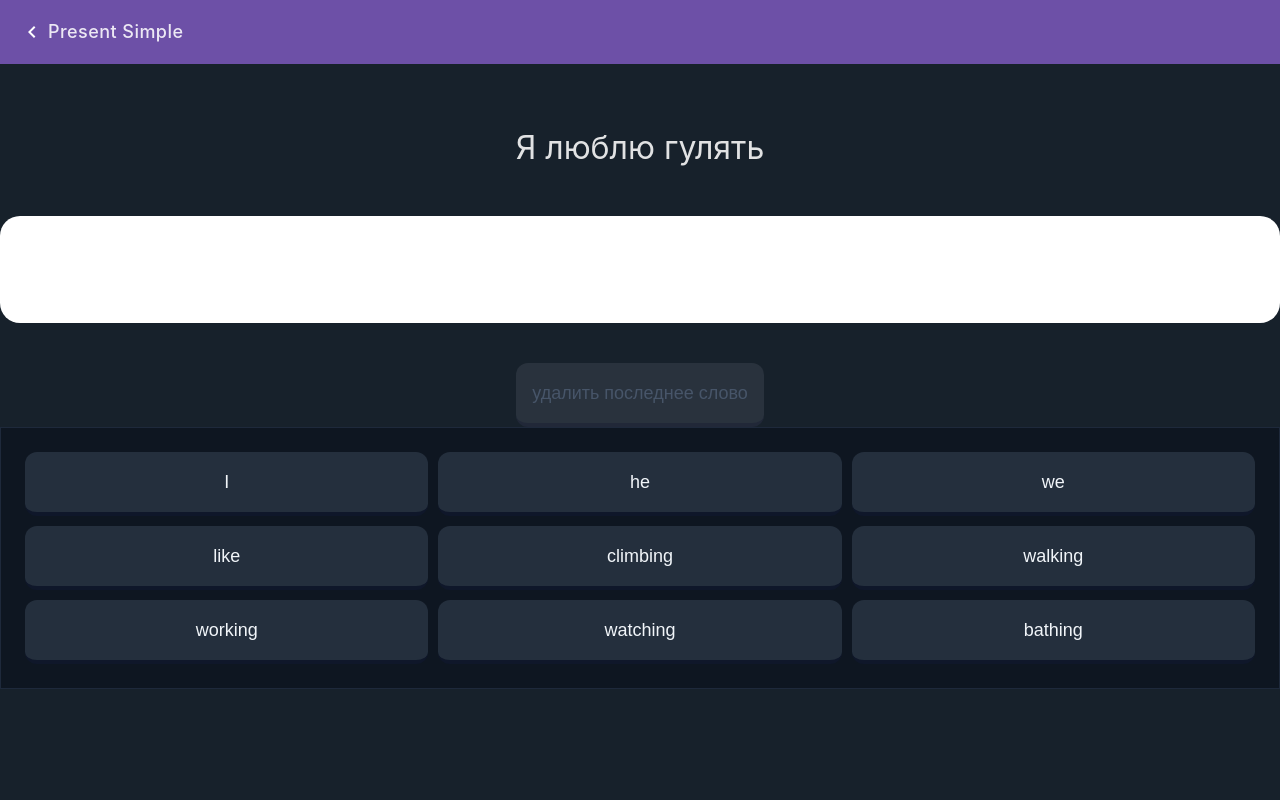
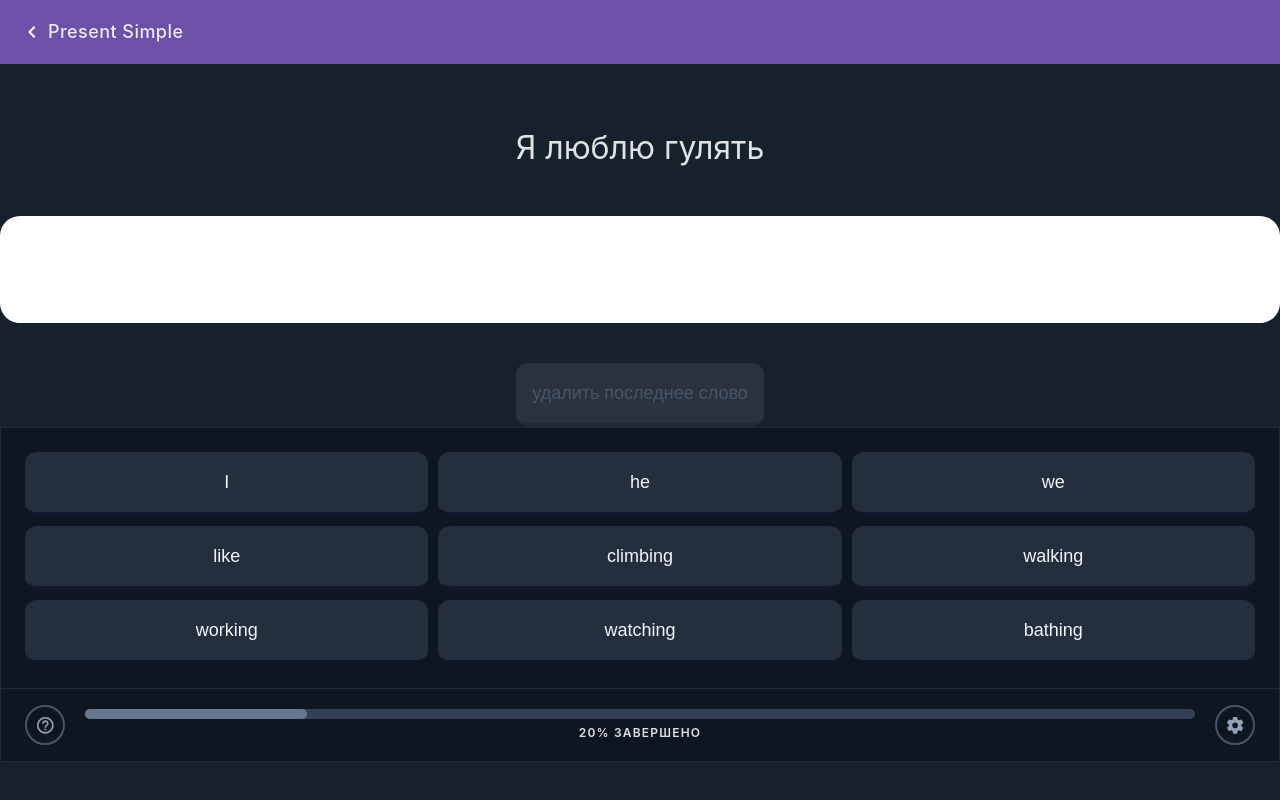
Before and after one commit to HunterM7/easy-english-telegram, a React (Vite) app: page /lessons/1 in a window 1280 px wide. Built offline with nearby package versions, Linux system fonts and the light colour scheme; what @telegram-apps/sdk-react would draw is missing.

Commit message:
Добавил отображение футера.

```diff
--- /dev/null
+++ b/src/pages/lesson-page/lesson-page-footer/lesson-page-footer.scss
@@ -0,0 +1,49 @@
+.lesson-page-footer {
+    width: 100%;
+    flex: 1;
+    display: flex;
+    align-items: center;
+    gap: 20px;
+    padding: 16px 24px;
+    background-color: #0E1621;
+    border: 1px solid #1E293B;
+    border-top: none;
+
+    &__button {
+        width: 40px;
+        height: 40px;
+        display: flex;
+        justify-content: center;
+        align-items: center;
+        border: 2px solid #475569;
+        border-radius: 100%;
+    }
+
+    &__progress {
+        flex: 1;
+    }
+
+    &__progress-bar {
+        height: 10px;
+        border-radius: 10px;
+        background-color: #334155;
+    }
+
+    &__progress-bar-completed {
+        width: 0;
+        height: 10px;
+        border-radius: 10px;
+        background-color: #65768E;
+        transition: width 250ms cubic-bezier(0.4, 0, 0.2, 1);
+    }
+
+    &__progress-text {
+        margin-top: 6px;
+        font-size: 12px;
+        font-weight: 600;
+        line-height: 16px;
+        letter-spacing: 1.2px;
+        text-align: center;
+        text-transform: uppercase;
+    }
+}
--- /dev/null
+++ b/src/pages/lesson-page/lesson-page-footer/lesson-page-footer.tsx
@@ -0,0 +1,28 @@
+import settingsIcon from '#src/icons/settings.svg'
+import helpOutlinedIcon from '#src/icons/helpOutlined.svg'
+import './lesson-page-footer.scss';
+
+interface Props {
+  progress: number
+}
+
+export function LessonPageFooter(props: Props) {
+  const { progress } = props;
+
+  return (
+    <div className='lesson-page-footer'>
+        <div className="lesson-page-footer__button">
+            <img src={helpOutlinedIcon} alt='Подсказка' />
+        </div>
+        <div className="lesson-page-footer__progress">
+            <div className="lesson-page-footer__progress-bar">
+                <div className="lesson-page-footer__progress-bar-completed" style={{ width: `${progress}%` }}/>
+            </div>
+            <div className="lesson-page-footer__progress-text">{progress}% завершено</div>
+        </div>
+        <div className="lesson-page-footer__button">
+            <img src={settingsIcon} alt='Настройки' />
+        </div>
+    </div>
+  )
+}
--- a/src/pages/lesson-page/lesson-page.tsx
+++ b/src/pages/lesson-page/lesson-page.tsx
@@ -4,6 +4,7 @@ import { lesson } from '#requests/lesson';
 import { Button, ButtonType } from '#src/ui/button/button';
 import { Header } from '#src/ui/header/header';
 import './lesson-page.scss';
+import { LessonPageFooter } from './lesson-page-footer/lesson-page-footer';
 
 export function LessonPage() {
   const { id } = useParams();
@@ -59,6 +60,7 @@ export function LessonPage() {
           </Button>
         ))}
       </div>
+      <LessonPageFooter progress={20} />
     </div>
   )
 }
```
Also changed, not shown: src/icons/helpOutlined.svg (added), src/icons/settings.svg (added).
